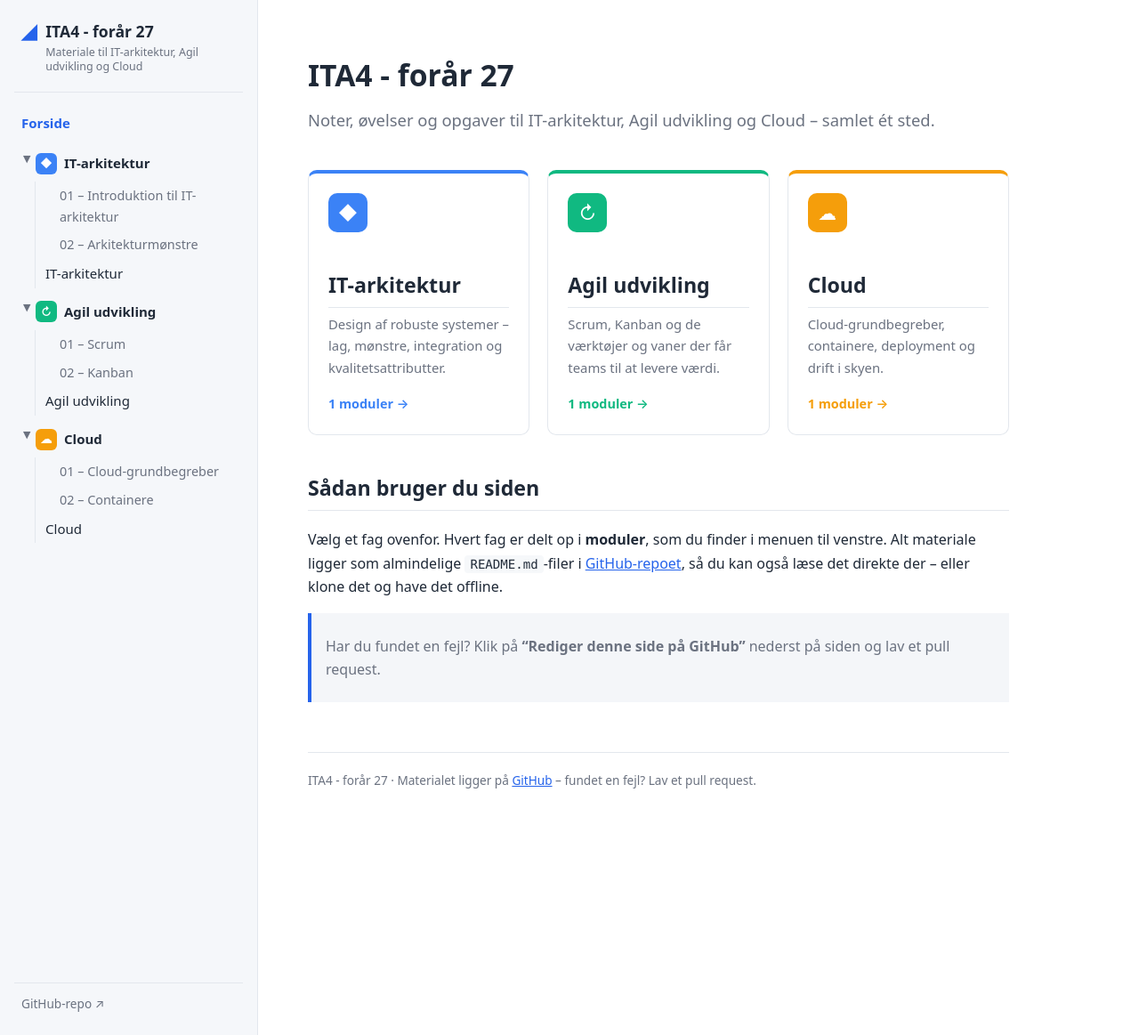
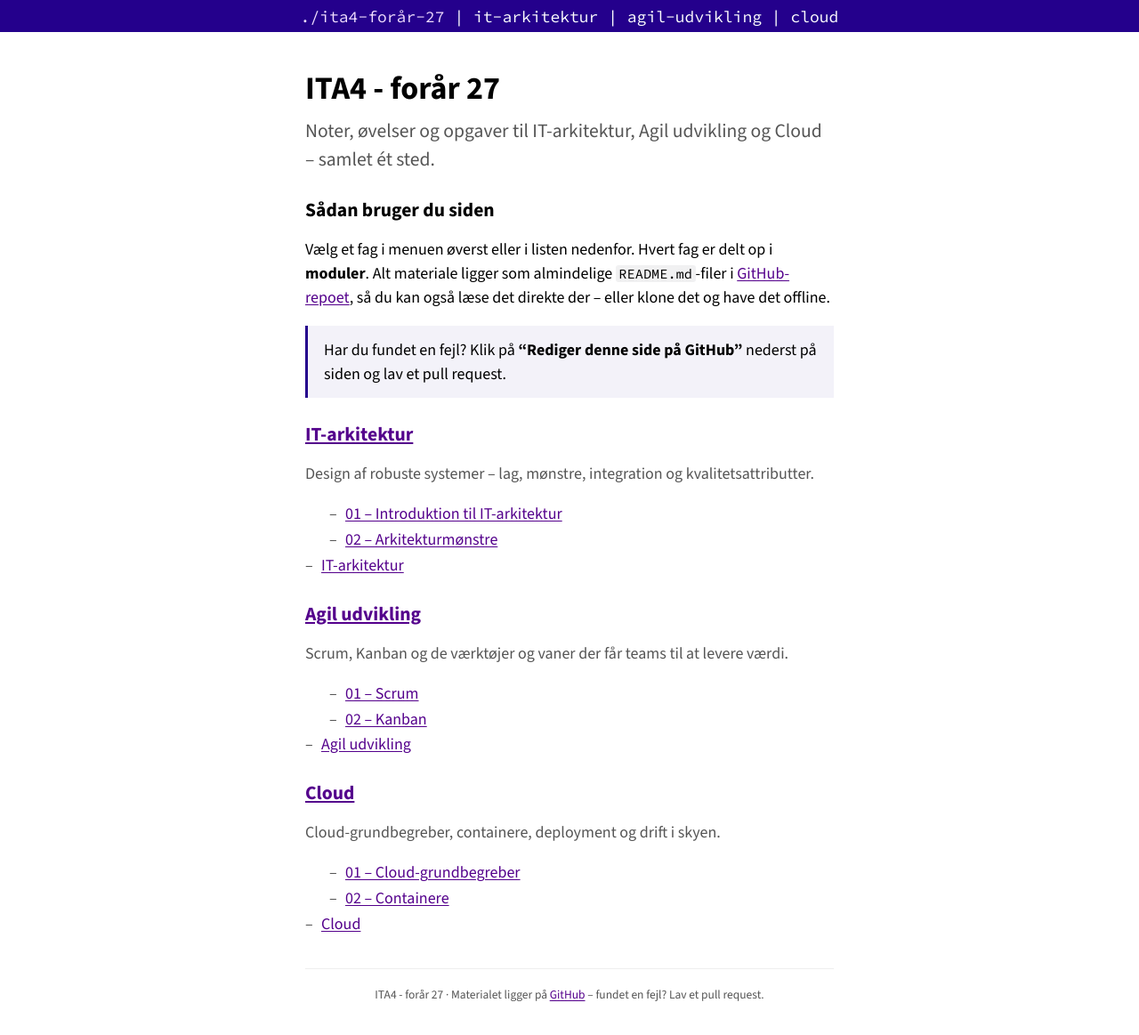
Before and after one commit to clbokea/undervisningsmateriale, a Jekyll site: the page built from index.md, in a window 1280 px wide and 1163 px high. Shown: the whole window at 89% size. Built offline with Jekyll 4.4.1, drawn with Linux system fonts in a browser that asks for light colours.

Commit message:
Nyt design inspireret af missing.csail.mit.edu
- Farvet topbjælke i monospace med fagene; foldes sammen på mobil
- Én smal, centreret spalte uden sidebar
- Lister med tankestreg og kodeblokke med stiplet kant (Monokai i mørk tilstand)
- Forsiden og fagsiderne viser modulerne som simple lister
- Sidens titel vises som H1, og forsiden markerer ikke længere et fag som aktivt
- Diskret kopiér-knap på kodeblokke

Co-Authored-By: Claude Opus 5.5 <noreply@anthropic.com>

```diff
--- a/_includes/footer.html
+++ b/_includes/footer.html
@@ -1,3 +1,4 @@
-<footer class="site-footer">
-  {{ site.title }} · Materialet ligger på <a href="https://github.com/{{ site.repository }}">GitHub</a> – fundet en fejl? Lav et pull request.
-</footer>
+<div class="small center">
+  {% if page.layout != 'home' %}<p><a href="https://github.com/{{ site.repository }}/edit/{{ site.branch }}/{{ page.path }}">Rediger denne side på GitHub</a></p>{% endif %}
+  <p>{{ site.title }} · Materialet ligger på <a href="https://github.com/{{ site.repository }}">GitHub</a> – fundet en fejl? Lav et pull request.</p>
+</div>
--- /dev/null
+++ b/_includes/module-list.html
@@ -0,0 +1,14 @@
+{%- comment -%}
+  Liste over et fags moduler, bygget ud fra mapperne.
+  Sider sorteres efter URL, så brug talpræfikser: 01-..., 02-...
+{%- endcomment -%}
+{%- assign prefix = '/' | append: include.course.id | append: '/' -%}
+{%- assign sorted = site.pages | sort: "url" -%}
+<ul class="modules">
+{%- for p in sorted -%}
+  {%- if p.url contains prefix and p.url != prefix -%}
+    {%- assign parts = p.url | split: '/' -%}
+    <li class="lvl-{{ parts | size | minus: 3 }}"><a href="{{ p.url | relative_url }}">{{ p.title | default: p.name }}</a>{% if p.description %} <span class="muted">– {{ p.description }}</span>{% endif %}</li>
+  {%- endif -%}
+{%- endfor -%}
+</ul>
--- /dev/null
+++ b/_includes/nav.html
@@ -0,0 +1,12 @@
+<div id="nav-bg">
+  <nav id="top-nav" aria-label="Fag">
+    <a id="logo" href="{{ '/' | relative_url }}">./{{ site.title | slugify }}</a>
+    <input type="checkbox" id="menu-icon">
+    <label class="menu-label" for="menu-icon">fag</label>
+    <span class="trigger">
+      {%- for c in site.courses -%}
+        <a class="nav-link{% if include.course.id == c.id %} active{% endif %}" href="{{ c.id | append: '/' | prepend: '/' | relative_url }}"><span>{{ c.id }}</span></a>
+      {%- endfor -%}
+    </span>
+  </nav>
+</div>
--- a/_includes/sidebar.html
+++ /dev/null
@@ -1,37 +0,0 @@
-{%- comment -%}
-  Træstruktur bygget automatisk ud fra mapperne.
-  Sider sorteres efter URL, så brug talpræfikser: 01-..., 02-...
-{%- endcomment -%}
-{%- assign sorted = site.pages | sort: "url" -%}
-<a class="side-logo" href="{{ '/' | relative_url }}">
-  <span class="logo-mark">◢</span>
-  <span>{{ site.title }}<small>{{ site.description }}</small></span>
-</a>
-
-<nav class="tree" aria-label="Indhold">
-  <a class="tree-home{% if page.url == '/' %} active{% endif %}" href="{{ '/' | relative_url }}">Forside</a>
-
-  {%- for c in site.courses -%}
-    {%- assign prefix = '/' | append: c.id | append: '/' -%}
-    <details class="tree-course" style="--accent: {{ c.color }}"{% if include.course == nil or include.course.id == c.id %} open{% endif %}>
-      <summary>
-        <a href="{{ prefix | relative_url }}"{% if page.url == prefix %} class="active"{% endif %}>
-          <span class="course-icon">{{ c.icon }}</span>{{ c.title }}
-        </a>
-      </summary>
-      <ul>
-      {%- for p in sorted -%}
-        {%- if p.url contains prefix and p.url != prefix -%}
-          {%- assign parts = p.url | split: '/' -%}
-          {%- assign level = parts | size | minus: 3 -%}
-          <li class="lvl-{{ level }}">
-            <a href="{{ p.url | relative_url }}"{% if p.url == page.url %} class="active"{% endif %}>{{ p.title | default: p.name }}</a>
-          </li>
-        {%- endif -%}
-      {%- endfor -%}
-      </ul>
-    </details>
-  {%- endfor -%}
-</nav>
-
-<a class="side-gh" href="https://github.com/{{ site.repository }}">GitHub-repo ↗</a>
--- a/_layouts/default.html
+++ b/_layouts/default.html
@@ -4,36 +4,29 @@
   <meta charset="utf-8">
   <meta name="viewport" content="width=device-width, initial-scale=1">
   {% seo %}
+  <link rel="preconnect" href="https://fonts.googleapis.com">
+  <link rel="preconnect" href="https://fonts.gstatic.com" crossorigin>
+  <link rel="stylesheet" href="https://fonts.googleapis.com/css2?family=Source+Code+Pro:wght@400;600&family=Source+Sans+3:ital,wght@0,400;0,600;0,700;1,400&display=swap">
   <link rel="stylesheet" href="{{ '/assets/css/style.css' | relative_url }}">
 </head>
 {%- assign seg = page.url | split: '/' -%}
 {%- assign course_id = seg[1] -%}
-{%- assign course = site.courses | where: "id", course_id | first -%}
-<body{% if course %} style="--accent: {{ course.color }}"{% endif %}>
-  <div class="mobile-bar">
-    <a class="logo" href="{{ '/' | relative_url }}">{{ site.title }}</a>
-    <button class="sidebar-toggle" aria-expanded="false" aria-controls="sidebar" aria-label="Vis indhold">☰</button>
-  </div>
+{%- assign course = nil -%}
+{%- if course_id -%}{%- assign course = site.courses | where: "id", course_id | first -%}{%- endif -%}
+<body>
+  {% include nav.html course=course %}
 
-  <div class="layout">
-    <aside id="sidebar" class="sidebar">
-      {% include sidebar.html course=course %}
-    </aside>
+  <main id="content">
+    {% if page.layout != 'home' and page.title %}<h1 class="title">{{ page.title }}</h1>{% endif %}
+    {{ content }}
+    {% if course and seg.size == 2 %}
+      <h2>Moduler</h2>
+      {% include module-list.html course=course %}
+    {% endif %}
 
-    <main class="content">
-      {% if course %}{% include breadcrumbs.html course=course %}{% endif %}
-      <article class="markdown">
-        {{ content }}
-      </article>
-      {% if course and seg.size == 2 %}{% include module-grid.html course=course %}{% endif %}
-      {% if page.layout != 'home' %}
-      <p class="edit-link">
-        <a href="https://github.com/{{ site.repository }}/edit/{{ site.branch }}/{{ page.path }}">✎ Rediger denne side på GitHub</a>
-      </p>
-      {% endif %}
-      {% include footer.html %}
-    </main>
-  </div>
+    <hr>
+    {% include footer.html %}
+  </main>
 
   <script src="{{ '/assets/js/main.js' | relative_url }}"></script>
 </body>
--- a/_layouts/home.html
+++ b/_layouts/home.html
@@ -1,23 +1,13 @@
 ---
 layout: default
 ---
-<header class="intro">
-  <h1>{{ page.hero_title | default: site.title }}</h1>
-  <p class="lead">{{ page.hero_text | default: site.description }}</p>
-</header>
-
-<div class="cards">
-  {% for c in site.courses %}
-    {%- assign prefix = '/' | append: c.id | append: '/' -%}
-    {%- assign n = 0 -%}
-    {%- for p in site.pages -%}{%- assign parts = p.url | split: '/' -%}{%- if p.url contains prefix and parts.size == 3 -%}{%- assign n = n | plus: 1 -%}{%- endif -%}{%- endfor -%}
-    <a class="card" style="--accent: {{ c.color }}" href="{{ prefix | relative_url }}">
-      <span class="card-icon">{{ c.icon }}</span>
-      <h2>{{ c.title }}</h2>
-      <p>{{ c.description }}</p>
-      <span class="card-meta">{{ n }} moduler →</span>
-    </a>
-  {% endfor %}
-</div>
+<h1 class="title">{{ page.hero_title | default: site.title }}</h1>
+<p class="subtitle">{{ page.hero_text | default: site.description }}</p>
 
 {{ content }}
+
+{% for c in site.courses %}
+<h2><a href="{{ c.id | append: '/' | prepend: '/' | relative_url }}">{{ c.title }}</a></h2>
+<p class="muted">{{ c.description }}</p>
+{% include module-list.html course=c %}
+{% endfor %}
--- a/assets/css/style.css
+++ b/assets/css/style.css
@@ -1,164 +1,154 @@
+/* Minimalistisk stil inspireret af missing.csail.mit.edu:
+   farvet topbjælke, én smal spalte, stiplede kodeblokke. */
+
 /* ---------- Farver og grundlæggende tokens ---------- */
 :root {
-  --side-bg: #f5f7fa;
-  --text: #1f2937;
-  --muted: #6b7280;
   --bg: #ffffff;
-  --bg-soft: #f4f6f9;
-  --border: #e3e7ed;
-  --code-bg: #f6f8fa;
-  --accent: #2563eb;
-  --side-w: 290px;
-  --radius: 10px;
-  --font: system-ui, -apple-system, "Segoe UI", Roboto, Helvetica, Arial, sans-serif;
-  --mono: ui-monospace, SFMono-Regular, Menlo, Consolas, monospace;
+  --text: #000000;
+  --heading: #000000;
+  --muted: #555555;
+  --link: #54008c;
+  --link-hover-text: #ffffff;
+  --nav-bg: #24008c;
+  --nav-text: #ffffff;
+  --logo: #f2deff;
+  --rule: #eeeeee;
+  --code-inline: rgba(27, 31, 35, .06);
+  --code-border: #444444;
+  --quote-bg: rgba(36, 0, 140, .05);
+  --quote-border: #24008c;
+  --table-border: #dddddd;
+  --font: "Source Sans 3", "Source Sans Pro", system-ui, sans-serif;
+  --mono: "Source Code Pro", Menlo, "DejaVu Sans Mono", Consolas, monospace;
+
+  /* syntax (lys) */
+  --hl-keyword: #a71d5d; --hl-string: #183691; --hl-comment: #969896; --hl-func: #795da3;
+  --hl-attr: #0086b3; --hl-var: #ed6a43; --hl-number: #0086b3;
 }
 
 @media (prefers-color-scheme: dark) {
   :root {
-    --side-bg: #0e1626;
-    --text: #e5e7eb;
-    --muted: #9ca3af;
-    --bg: #0b1220;
-    --bg-soft: #131d30;
-    --border: #1f2a3d;
-    --code-bg: #111a2b;
+    --bg: #303030;
+    --text: #dddddd;
+    --heading: #eeeeee;
+    --muted: #aaaaaa;
+    --link: #66d9ef;
+    --link-hover-text: #000000;
+    --nav-bg: #a6e22e;
+    --nav-text: #202020;
+    --logo: #202020;
+    --rule: #444444;
+    --code-inline: rgba(255, 255, 255, .08);
+    --code-border: #888888;
+    --quote-bg: rgba(166, 226, 46, .06);
+    --quote-border: #a6e22e;
+    --table-border: #555555;
+
+    /* syntax (Monokai) */
+    --hl-keyword: #f92672; --hl-string: #e6db74; --hl-comment: #908f87; --hl-func: #a6e22e;
+    --hl-attr: #66d9ef; --hl-var: #fd971f; --hl-number: #ae81ff;
   }
 }
 
+/* ---------- Grundlæggende ---------- */
 * { box-sizing: border-box; }
-body { margin: 0; font-family: var(--font); color: var(--text); background: var(--bg); line-height: 1.65; }
-a { color: var(--accent); }
+html { font-family: var(--font); font-size: 18px; line-height: 1.5; }
+body { margin: 0; color: var(--text); background: var(--bg); overflow-y: scroll; }
 
-/* ---------- Layout: træ til venstre, indhold til højre ---------- */
-.layout { display: flex; min-height: 100vh; }
-.sidebar {
-  width: var(--side-w); flex-shrink: 0;
-  position: sticky; top: 0; height: 100vh; overflow-y: auto;
-  background: var(--side-bg); border-right: 1px solid var(--border);
-  padding: 24px 16px; display: flex; flex-direction: column;
+h1, h2, h3, h4 { color: var(--heading); font-weight: 700; line-height: 1.25; margin: 1.5rem 0 1rem; }
+h1 { font-size: 1.5rem; }
+h2 { font-size: 1.2rem; }
+h3, h4 { font-size: 1rem; }
+h1.title { font-size: 2rem; margin-top: 1.25rem; }
+.subtitle { margin-top: -.5rem; font-size: 1.2rem; color: var(--muted); }
+p { margin: 0 0 1rem; }
+
+a { color: var(--link); text-decoration: underline; text-underline-offset: 2px; }
+a:hover { color: var(--link-hover-text); background: var(--link); text-decoration: none; }
+@media (prefers-color-scheme: dark) { a { text-decoration: none; } }
+
+/* Lister med tankestreg */
+ul { padding-left: 1rem; margin: 0 0 1rem; }
+ul > li { list-style: none; position: relative; }
+ul > li::before { content: "–"; position: absolute; left: -1rem; color: var(--muted); }
+ol { padding-left: 1.4rem; margin: 0 0 1rem; }
+li > ul, li > ol { margin-bottom: 0; padding-left: 1.5rem; }
+li { margin: .1rem 0; }
+
+hr { margin: 2rem 0 1rem; border: 0; border-top: 1px solid var(--rule); }
+
+blockquote { margin: 1rem 0; padding: .75rem 1rem; background: var(--quote-bg); border-left: 3px solid var(--quote-border); }
+blockquote p:last-child { margin-bottom: 0; }
+
+img { display: block; max-width: 100%; max-height: 80vh; margin: 1rem auto; border-radius: 5px; }
+
+table { border-collapse: collapse; margin: 0 0 1rem; display: block; overflow-x: auto; }
+th, td { padding: .35rem .8rem; border-bottom: 1px solid var(--table-border); text-align: left; vertical-align: top; }
+th { border-bottom-width: 2px; }
+
+/* ---------- Kode ---------- */
+code { font-family: var(--mono); font-size: .85em; background: var(--code-inline); padding: 0 .2rem; border-radius: 3px; }
+a:hover > code { background: transparent; }
+
+div.highlighter-rouge { position: relative; margin: 1rem 0 1rem 1rem; }
+pre {
+  margin: 0; padding: .5rem .7rem; overflow-x: auto;
+  border: 1px dashed var(--code-border); font: .8rem/1.5 var(--mono);
 }
-.content { flex: 1; min-width: 0; max-width: 900px; padding: 40px 56px 24px; }
+pre code { background: none; padding: 0; font-size: 100%; color: inherit; }
 
-/* ---------- Logo i sidebar ---------- */
-.side-logo { display: flex; gap: 10px; align-items: flex-start; text-decoration: none; color: var(--text); font-weight: 700; font-size: 1.1rem; line-height: 1.3; padding: 0 8px 20px; border-bottom: 1px solid var(--border); margin-bottom: 16px; }
-.side-logo small { display: block; font-weight: 400; font-size: .78rem; color: var(--muted); margin-top: 4px; }
-.logo-mark { color: var(--accent); font-size: 1.4rem; line-height: 1; }
+.copy {
+  position: absolute; top: 0; right: 0; padding: .1rem .5rem;
+  font: .7rem var(--mono); color: var(--muted); background: var(--bg);
+  border: 1px dashed var(--code-border); border-width: 0 0 1px 1px; cursor: pointer;
+  opacity: 0; transition: opacity .15s;
+}
+div.highlighter-rouge:hover .copy, .copy:focus { opacity: 1; }
+.copy:hover { color: var(--link-hover-text); background: var(--link); }
+@media (hover: none) { .copy { opacity: 1; } }
 
-/* ---------- Træet ---------- */
-.tree { flex: 1; font-size: .94rem; }
-.tree a { color: var(--text); text-decoration: none; }
-.tree-home { display: block; padding: 6px 8px; border-radius: 6px; font-weight: 600; margin-bottom: 8px; }
-.tree-home:hover, .tree-course summary:hover, .tree li a:hover { background: var(--bg-soft); }
-.tree-home.active { color: var(--accent); }
+.highlight .k, .highlight .kd, .highlight .kn, .highlight .kr, .highlight .kt, .highlight .kc, .highlight .kp, .highlight .ow { color: var(--hl-keyword); }
+.highlight .s, .highlight .s1, .highlight .s2, .highlight .sb, .highlight .sd, .highlight .se, .highlight .sh, .highlight .si, .highlight .sr, .highlight .ss, .highlight .dl { color: var(--hl-string); }
+.highlight .c, .highlight .c1, .highlight .cm, .highlight .cp, .highlight .cs, .highlight .ch { color: var(--hl-comment); font-style: italic; }
+.highlight .nf, .highlight .fm, .highlight .nc, .highlight .nd { color: var(--hl-func); }
+.highlight .na, .highlight .nb, .highlight .bp, .highlight .nt { color: var(--hl-attr); }
+.highlight .nv, .highlight .vi, .highlight .vg, .highlight .no { color: var(--hl-var); }
+.highlight .m, .highlight .mi, .highlight .mf, .highlight .mh, .highlight .il { color: var(--hl-number); }
 
-.tree-course { margin-bottom: 4px; }
-.tree-course summary {
-  list-style: none; cursor: pointer; display: flex; align-items: center;
-  padding: 6px 8px; border-radius: 6px; font-weight: 600;
-}
-.tree-course summary::-webkit-details-marker { display: none; }
-.tree-course summary::before {
-  content: "▸"; color: var(--muted); width: 16px; flex-shrink: 0; transition: transform .15s;
-}
-.tree-course[open] summary::before { transform: rotate(90deg); }
-.tree-course summary a { flex: 1; display: flex; align-items: center; gap: 8px; }
-.tree-course summary a.active { color: var(--accent); }
-.course-icon {
-  display: inline-flex; align-items: center; justify-content: center;
-  width: 24px; height: 24px; border-radius: 6px; background: var(--accent); color: #fff; font-size: .8rem;
+/* ---------- Topbjælke ---------- */
+#nav-bg { padding: .25rem 1rem; background: var(--nav-bg); color: var(--nav-text); font-family: var(--mono); }
+#top-nav { max-width: 40rem; margin: auto; text-align: center; }
+#top-nav a { color: var(--nav-text); text-decoration: none; }
+#top-nav a#logo:hover, .nav-link:hover span, .nav-link.active span { color: var(--nav-bg); background: var(--nav-text); }
+#top-nav a#logo { color: var(--logo); }
+#menu-icon { display: none; }
+.menu-label { cursor: pointer; margin-left: 1rem; }
+.menu-label::after { content: " (+)"; }
+#menu-icon:checked ~ .menu-label::after { content: " (-)"; }
+.trigger { display: none; }
+#menu-icon:checked ~ .trigger { display: block; }
+.nav-link { display: block; }
+.nav-link::before { content: "- "; }
+
+@media (min-width: 40rem) {
+  .menu-label { display: none; }
+  .trigger, #menu-icon:checked ~ .trigger { display: inline; }
+  .nav-link { display: inline; }
+  .nav-link::before { content: " | "; }
 }
 
-.tree ul { list-style: none; margin: 2px 0 8px 23px; padding: 0; border-left: 1px solid var(--border); }
-.tree li a { display: block; padding: 4px 10px; margin-left: -1px; border-left: 2px solid transparent; border-radius: 0 6px 6px 0; }
-.tree li a.active { border-left-color: var(--accent); color: var(--accent); font-weight: 600; background: var(--bg-soft); }
-.tree .lvl-1 a { padding-left: 26px; font-size: .9rem; color: var(--muted); }
-.tree .lvl-2 a { padding-left: 42px; font-size: .88rem; color: var(--muted); }
-.tree .lvl-1 a.active, .tree .lvl-2 a.active { color: var(--accent); }
+/* ---------- Indhold ---------- */
+#content { max-width: 35rem; margin: 0 auto 2rem; padding: 1rem 1rem 0; overflow-wrap: break-word; }
+.muted { color: var(--muted); }
+.modules .lvl-1 { margin-left: 1.5rem; }
+.modules .lvl-2 { margin-left: 3rem; }
+.small { font-size: .75rem; color: var(--muted); }
+.small p { margin-bottom: .25rem; }
+.center { text-align: center; }
 
-.side-gh { display: block; margin-top: 24px; padding: 12px 8px 0; border-top: 1px solid var(--border); font-size: .85rem; color: var(--muted); text-decoration: none; }
-.side-gh:hover { color: var(--accent); }
-
-/* ---------- Forside ---------- */
-.intro { padding: 24px 0 8px; }
-.intro h1 { font-size: clamp(2rem, 4vw, 2.8rem); margin: 0 0 8px; line-height: 1.15; }
-.intro .lead { font-size: 1.15rem; color: var(--muted); margin: 0 0 32px; }
-.cards { display: grid; grid-template-columns: repeat(auto-fit, minmax(220px, 1fr)); gap: 20px; margin-bottom: 16px; }
-.card {
-  display: block; padding: 22px; border-radius: var(--radius); text-decoration: none; color: var(--text);
-  border: 1px solid var(--border); border-top: 4px solid var(--accent); background: var(--bg);
-  transition: transform .15s, box-shadow .15s;
+@media print {
+  #nav-bg, .copy { display: none; }
+  html { font-size: 12pt; }
+  #content { max-width: none; }
+  pre { white-space: pre-wrap; break-inside: avoid; }
 }
-.card:hover { transform: translateY(-3px); box-shadow: 0 10px 24px rgba(15,27,45,.12); }
-.card .card-icon {
-  display: inline-flex; align-items: center; justify-content: center; width: 44px; height: 44px;
-  border-radius: 10px; background: var(--accent); color: #fff; font-size: 1.3rem;
-}
-.card h2 { margin: 14px 0 6px; font-size: 1.2rem; }
-.card p { margin: 0 0 14px; color: var(--muted); font-size: .93rem; }
-.card-meta { color: var(--accent); font-weight: 600; font-size: .9rem; }
-
-/* ---------- Brødkrummer og redigeringslink ---------- */
-.breadcrumbs { font-size: .88rem; color: var(--muted); margin-bottom: 12px; }
-.breadcrumbs a { color: var(--muted); text-decoration: none; }
-.breadcrumbs a:hover { color: var(--accent); }
-.breadcrumbs span { margin: 0 4px; }
-.breadcrumbs .current { color: var(--text); }
-.edit-link { margin-top: 48px; padding-top: 16px; border-top: 1px solid var(--border); font-size: .9rem; }
-.edit-link a { color: var(--muted); text-decoration: none; }
-.edit-link a:hover { color: var(--accent); }
-
-/* ---------- Modul-grid på fagets forside ---------- */
-.grid-heading { margin-top: 40px; }
-.module-grid { display: grid; grid-template-columns: repeat(auto-fill, minmax(220px, 1fr)); gap: 16px; }
-.module {
-  display: block; padding: 16px 18px; border: 1px solid var(--border); border-left: 4px solid var(--accent);
-  border-radius: var(--radius); text-decoration: none; color: var(--text);
-  transition: box-shadow .15s, transform .15s;
-}
-.module:hover { box-shadow: 0 8px 20px rgba(0,0,0,.1); transform: translateY(-2px); }
-.module h3 { margin: 0 0 6px; font-size: 1.02rem; }
-.module p { margin: 0; color: var(--muted); font-size: .88rem; }
-
-/* ---------- Markdown-indhold ---------- */
-.markdown h1 { font-size: 2.1rem; margin: 0 0 16px; line-height: 1.2; }
-.markdown h2 { font-size: 1.45rem; margin-top: 40px; padding-bottom: 6px; border-bottom: 1px solid var(--border); }
-.markdown h3 { font-size: 1.18rem; margin-top: 28px; }
-.markdown img { max-width: 100%; border-radius: 6px; }
-.markdown code { font-family: var(--mono); font-size: .88em; background: var(--code-bg); padding: 2px 6px; border-radius: 4px; }
-.markdown pre { background: var(--code-bg); padding: 16px; border-radius: 8px; overflow-x: auto; border: 1px solid var(--border); }
-.markdown pre code { background: none; padding: 0; }
-.markdown blockquote { margin: 16px 0; padding: 8px 16px; border-left: 4px solid var(--accent); background: var(--bg-soft); color: var(--muted); }
-.markdown table { border-collapse: collapse; width: 100%; display: block; overflow-x: auto; }
-.markdown th, .markdown td { border: 1px solid var(--border); padding: 8px 12px; text-align: left; }
-.markdown th { background: var(--bg-soft); }
-
-/* Simpel syntax highlighting (Rouge) */
-.highlight .k, .highlight .kd, .highlight .kn { color: #d73a49; }
-.highlight .s, .highlight .s1, .highlight .s2 { color: #22863a; }
-.highlight .c, .highlight .c1, .highlight .cm { color: #6a737d; font-style: italic; }
-.highlight .nf, .highlight .nc { color: #6f42c1; }
-.highlight .m, .highlight .mi { color: #005cc5; }
-
-/* ---------- Footer ---------- */
-.site-footer { margin-top: 56px; padding: 20px 0; border-top: 1px solid var(--border); font-size: .85rem; color: var(--muted); }
-
-/* ---------- Mobil: træet bliver en skuffe ---------- */
-.mobile-bar { display: none; }
-@media (max-width: 860px) {
-  .mobile-bar {
-    display: flex; align-items: center; justify-content: space-between;
-    position: sticky; top: 0; z-index: 20; height: 56px; padding: 0 16px;
-    background: var(--side-bg); border-bottom: 1px solid var(--border);
-  }
-  .mobile-bar .logo { font-weight: 700; color: var(--text); text-decoration: none; }
-  .sidebar-toggle { background: none; border: 0; font-size: 1.5rem; color: var(--text); cursor: pointer; }
-  .layout { display: block; }
-  .sidebar {
-    position: fixed; top: 56px; left: 0; bottom: 0; z-index: 15; height: auto; width: min(85vw, 320px);
-    transform: translateX(-100%); transition: transform .2s; box-shadow: 4px 0 20px rgba(0,0,0,.15);
-  }
-  .sidebar.open { transform: none; }
-  .side-logo { display: none; }
-  .content { padding: 24px 16px; }
-}
--- a/assets/js/main.js
+++ b/assets/js/main.js
@@ -1,8 +1,15 @@
-// Åbn/luk træet på mobil
-document.querySelectorAll('.sidebar-toggle').forEach(function (btn) {
+// Kopiér-knap på kodeblokke
+document.querySelectorAll('div.highlighter-rouge').forEach(function (block) {
+  var code = block.querySelector('code');
+  var btn = document.createElement('button');
+  btn.className = 'copy';
+  btn.type = 'button';
+  btn.textContent = 'kopiér';
   btn.addEventListener('click', function () {
-    var target = document.getElementById(btn.getAttribute('aria-controls'));
-    var open = target.classList.toggle('open');
-    btn.setAttribute('aria-expanded', open);
+    navigator.clipboard.writeText(code.innerText.replace(/\n$/, '')).then(function () {
+      btn.textContent = 'kopieret';
+      setTimeout(function () { btn.textContent = 'kopiér'; }, 1500);
+    });
   });
+  block.appendChild(btn);
 });
--- a/index.md
+++ b/index.md
@@ -7,7 +7,7 @@ hero_text: Noter, øvelser og opgaver til IT-arkitektur, Agil udvikling og Cloud
 
 ## Sådan bruger du siden
 
-Vælg et fag ovenfor. Hvert fag er delt op i **moduler**, som du finder i menuen til venstre.
+Vælg et fag i menuen øverst eller i listen nedenfor. Hvert fag er delt op i **moduler**.
 Alt materiale ligger som almindelige `README.md`-filer i [GitHub-repoet](https://github.com/{{ site.repository }}),
 så du kan også læse det direkte der – eller klone det og have det offline.
 
```
Also changed, not shown: _includes/breadcrumbs.html (deleted, +0 -7 lines), _includes/module-grid.html (deleted, +0 -15 lines), README.md.
